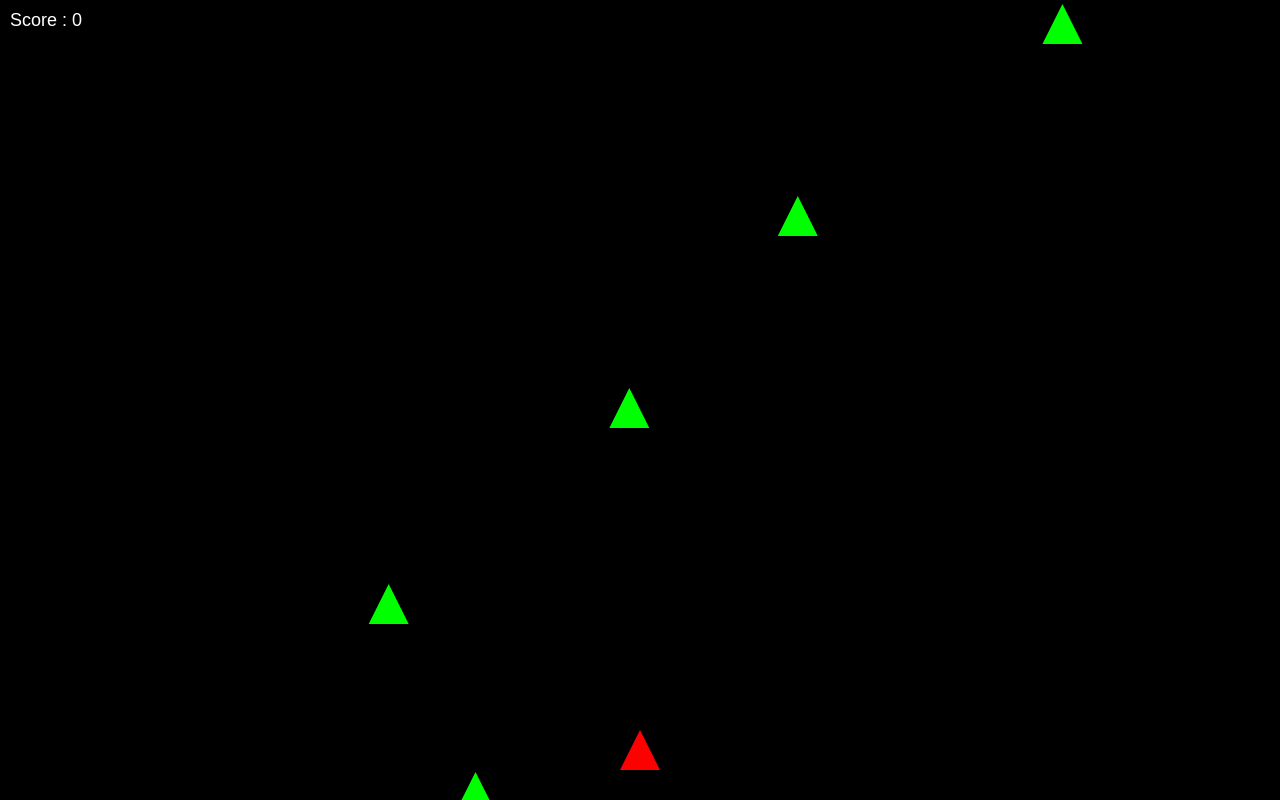
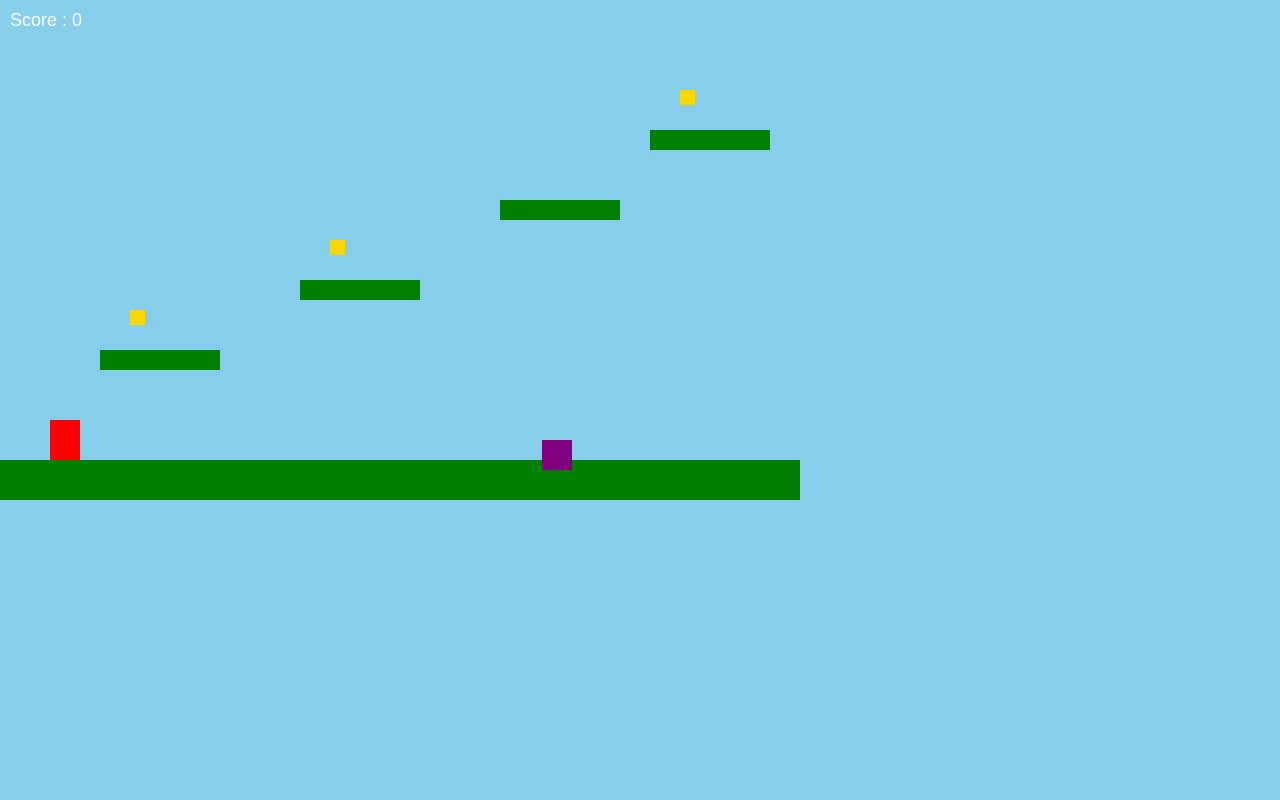
Before and after one commit to polamuss/app-discord-flammy, a plain HTML site: page index.html in a window 1280 px wide. Drawn offline with Linux system fonts and the light colour scheme.

Commit message:
Refactor game to Mini Mario style with platforms
Updated the game title and modified player mechanics, including movement and gravity. Added platforms, coins, and enemy logic for a mini Mario-style game.

```diff
--- a/index.html
+++ b/index.html
@@ -4,9 +4,9 @@
 <meta charset="UTF-8">
 <meta name="viewport" content="width=device-width, initial-scale=1.0">
 <meta name="discord-application-id" content="1170773879162159144">
-<title>🚀 Space Shooter Fluide</title>
+<title>🎮 Mini Mario Level 1</title>
 <style>
-  body { margin:0; overflow:hidden; background:black; }
+  body { margin:0; overflow:hidden; background:#87ceeb; }
   canvas { display:block; }
   #score { position:absolute; top:10px; left:10px; color:white; font-family:Arial,sans-serif; font-size:18px; }
   #game-over { position:absolute; top:40%; left:50%; transform:translate(-50%, -50%); color:white; font-size:30px; text-align:center; display:none; }
@@ -26,113 +26,114 @@
 <script>
 const canvas = document.getElementById('gameCanvas');
 const ctx = canvas.getContext('2d');
-let width = canvas.width = window.innerWidth;
-let height = canvas.height = window.innerHeight;
+let width = canvas.width = 800;
+let height = canvas.height = 500;
 
 // Joueur
-let player = {x: width/2, y: height-50, size:20, speed:0, maxSpeed:10, acc:0.5};
-let bullets = [];
-let enemies = [];
+let player = {x:50, y:400, width:30, height:40, color:'red', vy:0, jump:12, onGround:false};
+let keys = {left:false, right:false, up:false};
+let gravity = 0.6;
 let score = 0;
 let gameOver = false;
 
-// Touches
-let keys = { left:false, right:false, shoot:false };
+// Plateformes (niveau 1)
+const platforms = [
+  {x:0, y:460, width:800, height:40},  // sol
+  {x:100, y:350, width:120, height:20},
+  {x:300, y:280, width:120, height:20},
+  {x:500, y:200, width:120, height:20},
+  {x:650, y:130, width:120, height:20},
+];
+
+// Pièces
+let coins = [
+  {x:130, y:310, width:15, height:15, collected:false},
+  {x:330, y:240, width:15, height:15, collected:false},
+  {x:680, y:90, width:15, height:15, collected:false},
+];
+
+// Ennemi simple
+let enemy = {x:400, y:440, width:30, height:30, vx:2};
+
+// Contrôles
 document.addEventListener('keydown', e=>{
   if(e.key==='ArrowLeft') keys.left=true;
   if(e.key==='ArrowRight') keys.right=true;
-  if(e.key===' ') keys.shoot=true;
+  if(e.key==='ArrowUp') keys.up=true;
 });
 document.addEventListener('keyup', e=>{
   if(e.key==='ArrowLeft') keys.left=false;
   if(e.key==='ArrowRight') keys.right=false;
-  if(e.key===' ') keys.shoot=false;
+  if(e.key==='ArrowUp') keys.up=false;
 });
 
-// Tir automatique
-let shootCooldown=0;
-
-// Ennemis
-function spawnEnemy() {
-  if(gameOver) return;
-  const x = Math.random()*(width-20)+10;
-  enemies.push({x:x, y:-20, size:20});
-}
-setInterval(spawnEnemy, 800);
-
-// Boucle principale
-function gameLoop() {
+function gameLoop(){
   if(gameOver) return;
 
-  ctx.fillStyle='black';
+  // Fond
+  ctx.fillStyle='#87ceeb';
   ctx.fillRect(0,0,width,height);
 
-  // Mouvement joueur avec accélération
-  if(keys.left) player.speed -= player.acc;
-  if(keys.right) player.speed += player.acc;
-  // Limite vitesse
-  if(player.speed > player.maxSpeed) player.speed = player.maxSpeed;
-  if(player.speed < -player.maxSpeed) player.speed = -player.maxSpeed;
-  // Friction
-  player.speed *= 0.9;
-  player.x += player.speed;
-  if(player.x<0) player.x=0;
-  if(player.x>width) player.x=width;
+  // Mouvement joueur
+  if(keys.left) player.x -= 6;
+  if(keys.right) player.x += 6;
 
-  // Tir
-  shootCooldown--;
-  if(keys.shoot && shootCooldown<=0){
-    bullets.push({x:player.x, y:player.y-10, size:5});
-    shootCooldown=10; // cadence de tir
+  // Gravité
+  player.vy += gravity;
+  player.y += player.vy;
+
+  // Collision plateformes
+  player.onGround=false;
+  platforms.forEach(p=>{
+    if(player.x + player.width > p.x && player.x < p.x + p.width &&
+       player.y + player.height > p.y && player.y + player.height < p.y + p.height + player.vy){
+      player.y = p.y - player.height;
+      player.vy = 0;
+      player.onGround=true;
+    }
+  });
+
+  // Saut
+  if(keys.up && player.onGround){
+    player.vy = -player.jump;
   }
 
-  // Dessin joueur
-  ctx.fillStyle='red';
-  ctx.beginPath();
-  ctx.moveTo(player.x, player.y-player.size);
-  ctx.lineTo(player.x-player.size, player.y+player.size);
-  ctx.lineTo(player.x+player.size, player.y+player.size);
-  ctx.closePath();
-  ctx.fill();
+  // Bord
+  if(player.x<0) player.x=0;
+  if(player.x+player.width>width) player.x=width-player.width;
+  if(player.y>height) endGame();
 
-  // Tirs
-  ctx.fillStyle='yellow';
-  bullets.forEach((b,i)=>{
-    ctx.beginPath();
-    ctx.arc(b.x,b.y,b.size,0,Math.PI*2);
-    ctx.fill();
-    b.y -= 15;
-    if(b.y<0) bullets.splice(i,1);
+  // Dessiner plateformes
+  ctx.fillStyle='green';
+  platforms.forEach(p=>ctx.fillRect(p.x,p.y,p.width,p.height));
+
+  // Dessiner pièces
+  ctx.fillStyle='gold';
+  coins.forEach(c=>{
+    if(!c.collected) ctx.fillRect(c.x,c.y,c.width,c.height);
+    if(!c.collected && player.x + player.width > c.x && player.x < c.x + c.width &&
+       player.y + player.height > c.y && player.y < c.y + c.height){
+      c.collected = true;
+      score++;
+      document.getElementById('score').textContent='Score : '+score;
+    }
   });
 
-  // Ennemis
-  ctx.fillStyle='lime';
-  enemies.forEach((e,i)=>{
-    ctx.beginPath();
-    ctx.moveTo(e.x,e.y-e.size);
-    ctx.lineTo(e.x-e.size,e.y+e.size);
-    ctx.lineTo(e.x+e.size,e.y+e.size);
-    ctx.closePath();
-    ctx.fill();
-    e.y += 4;
+  // Dessiner joueur
+  ctx.fillStyle=player.color;
+  ctx.fillRect(player.x,player.y,player.width,player.height);
 
-    // Collision balle
-    bullets.forEach((b,j)=>{
-      if(Math.abs(b.x-e.x)<e.size && Math.abs(b.y-e.y)<e.size){
-        bullets.splice(j,1);
-        enemies.splice(i,1);
-        score++;
-        document.getElementById('score').textContent='Score : '+score;
-      }
-    });
+  // Ennemi
+  enemy.x += enemy.vx;
+  if(enemy.x<0 || enemy.x+enemy.width>width) enemy.vx *= -1;
+  ctx.fillStyle='purple';
+  ctx.fillRect(enemy.x,enemy.y,enemy.width,enemy.height);
 
-    // Collision joueur
-    if(Math.abs(player.x-e.x)<e.size && Math.abs(player.y-e.y)<e.size){
-      endGame();
-    }
-
-    if(e.y>height) enemies.splice(i,1);
-  });
+  // Collision avec ennemi
+  if(player.x < enemy.x + enemy.width && player.x + player.width > enemy.x &&
+     player.y < enemy.y + enemy.height && player.y + player.height > enemy.y){
+    endGame();
+  }
 
   requestAnimationFrame(gameLoop);
 }
@@ -144,18 +145,17 @@ function endGame(){
 }
 
 function restartGame(){
+  player.x=50;
+  player.y=400;
+  player.vy=0;
+  enemy.x=400;
+  enemy.vx=2;
+  coins.forEach(c=>c.collected=false);
+  score=0; document.getElementById('score').textContent='Score : 0';
   gameOver=false;
-  bullets=[]; enemies=[];
-  score=0; document.getElementById('score').textContent='Score : 0';
   document.getElementById('game-over').style.display='none';
-  player.x=width/2; player.speed=0;
   gameLoop();
 }
-
-window.addEventListener('resize', ()=>{
-  width=canvas.width=window.innerWidth;
-  height=canvas.height=window.innerHeight;
-});
 </script>
 </body>
 </html>
```
